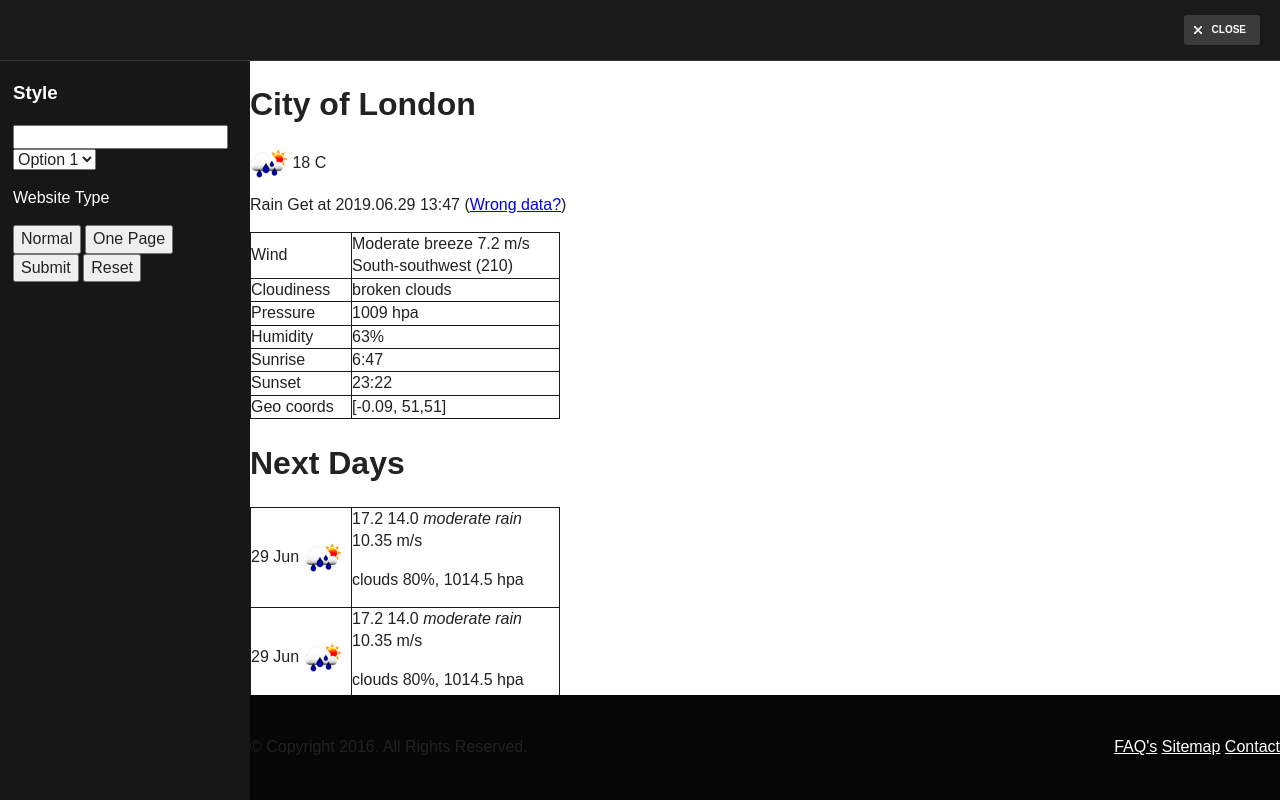
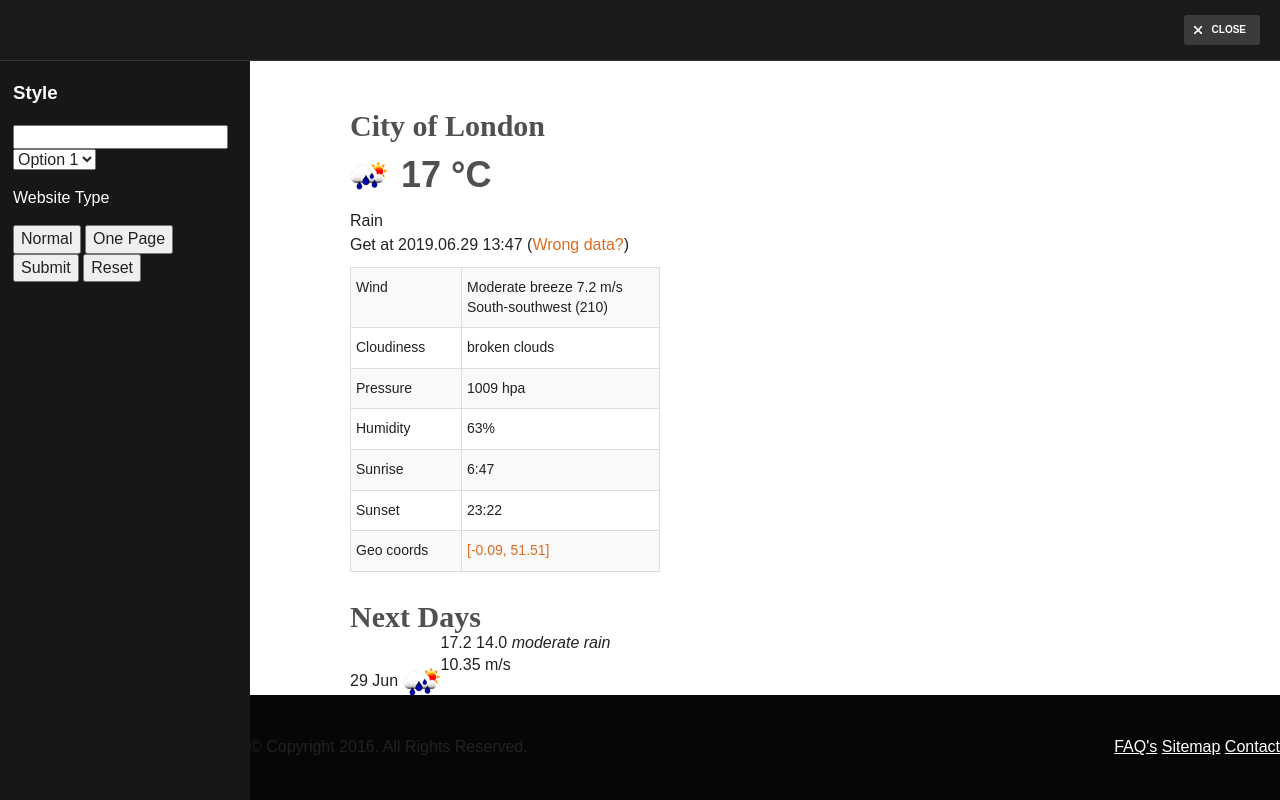
Before and after one commit to jahre/weather, a website: page index.html in a window 1280 px wide. Drawn offline with Linux system fonts and the light colour scheme; a web font is replaced by a local one.

Commit message:
commit-3

```diff
--- a/css/scss/core.scss
+++ b/css/scss/core.scss
@@ -43,18 +43,12 @@ ______________________________________________________________*/
 }
 
 @font-face {
-  font-family: 'ptsans-narrow';
-  font-style: normal;
-  font-weight: bold;
-  src: url('../fonts/pt_sans_narrow/PT_Sans-Narrow-Web-Bold.ttf') format("truetype");
-}
-
-@font-face {
   font-family: 'ptsans';
   font-style: normal;
   font-weight: normal;
   src: url('../fonts/pt_sans/PT_Sans-Web-Regular.ttf') format("truetype");
 }
+
 /* Styles
 ______________________________________________________________*/
 html, body{
@@ -91,6 +85,8 @@ html, body{
 }
 .content{
     margin-bottom:105px;
+    padding-left: 100px;
+    padding-top: 50px;
 }
 .footer{
     position:fixed;
@@ -132,12 +128,65 @@ html, body{
     }
 }
 
-.weather-table{
-    width:310px;
+.ic-title{
+    font-family: 'ptsansnarrow';
+    font-weight: bold;
+    color: #505050;
+    font-size: 30px;
+    line-height: 1;
+    margin: 0;
 }
-.weather-table td:first-child{
-    width:100px;
+.current-forecast{
+  display: flex;
+  align-items: center;
 }
-.weather-table td{
-    border:1px solid #1a1a1a;
+.cw-precipitation{
+  margin-right: 13px;
 }
+.cw-temperature{
+    font-family: 'ptsansnarrow', Arial, sans-serif;
+    font-weight: bold;
+    color: #505050;
+    font-size: 36px;
+    line-height: 1;
+    margin: 0;
+}
+
+.cw-info{
+    font-family: 'ptsans', Arial, sans-serif;
+    line-height: 1.5;
+}
+.cw-type{
+  margin: 0;
+}
+.basic-link{
+  color: #db6c22;
+  text-decoration: none;
+  &:hover{
+    text-decoration: underline;
+  }
+}
+
+.cw-table{
+  margin: 10px 0 30px 0;
+  width:310px;
+  font-family: 'ptsans', Arial, sans-serif;
+  font-size: 14px;
+  tr{
+    background: #fff;
+    &:nth-child(odd){
+      background: #f9f9f9;
+
+    }
+  }
+
+  td{
+    padding: 10px 5px;
+    border:1px solid #ddd;
+    vertical-align: top;
+
+    &:first-child{
+      width:100px;
+    }
+  }
+}
--- a/index.html
+++ b/index.html
@@ -40,17 +40,18 @@
                 </div>
                 <div class="info-container">
                     <div class="content">
-                        <h1>City of London</h1>
-                        <p class="current_weather">
-                            <img src="img/weather-icon.png" alt="">
-                            <span>18 C</span>
+                    <section class="current-weather">
+                        <h1 class="ic-title">City of London</h1>
+                        <p class="current-forecast">
+                            <img src="img/weather-icon.png" alt="partly cloudy" class="cw-precipitation">
+                            <span class="cw-temperature">17 &deg;C</span>
                         </p>
-                        <p>
-                            <span>Rain</span>
+                        <section class="cw-info">
+                            <p class="cw-type">Rain</p>
                             <span>Get at</span> <span class="weather-date">2019.06.29 13:47</span>
-                            <span>(<a href="#" onclick="return false">Wrong data?</a>)</span>
-                        </p>
-                        <table class="weather-table">
+                            <span>(<a href="#" onclick="return false" class="basic-link">Wrong data?</a>)</span>
+                        </section>
+                        <table class="cw-table">
                             <tr>
                                <td>Wind</td>
                                <td>Moderate breeze 7.2 m/s South-southwest (210)</td>
@@ -77,12 +78,13 @@
                             </tr>
                             <tr>
                                 <td>Geo coords</td>
-                                <td>[-0.09, 51,51]</td>
+                                <td><a href="#" class="basic-link">[-0.09, 51.51]</a></td>
                             </tr>
                         </table>
-
-                        <h1>Next Days</h1>
-                        <table class="weather-table">
+                    </section>
+                    <section class="future-weather">
+                        <h1 class="ic-title">Next Days</h1>
+                        <table class="fw-table">
                             <tr>
                                 <td>
                                     <span>29 Jun</span>
@@ -149,6 +151,7 @@
                                 </td>
                             </tr>
                         </table>
+                    </section>
 
                     </div>
                     <div class="footer">
```
Also changed, not shown: css/core.css, 1 other file.
